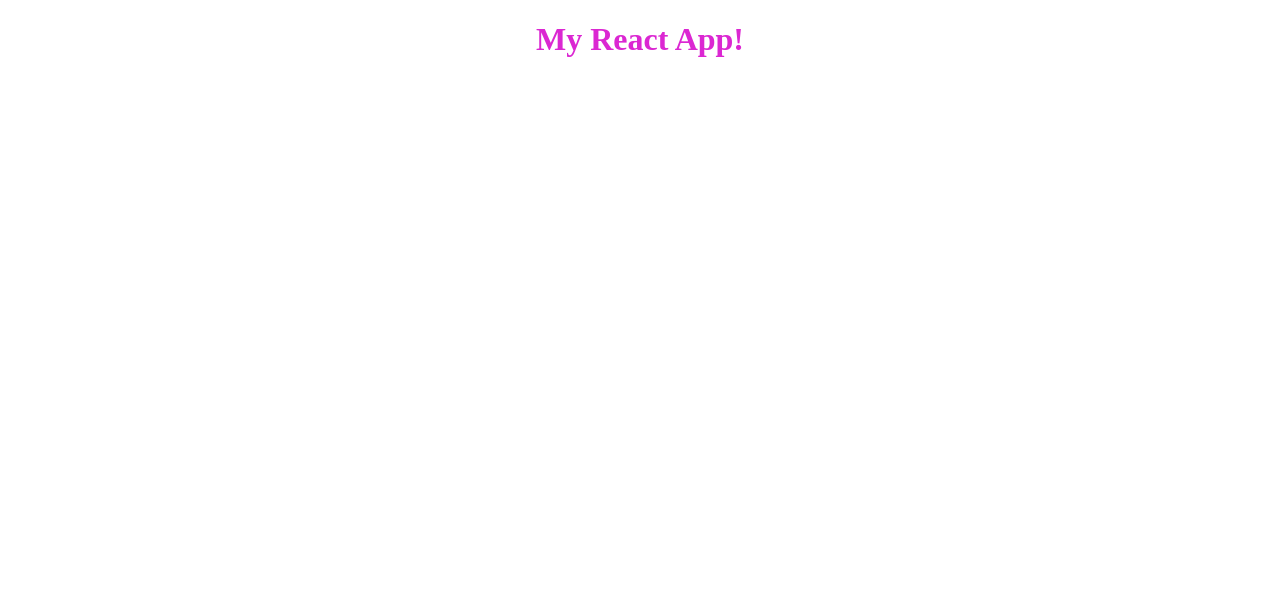
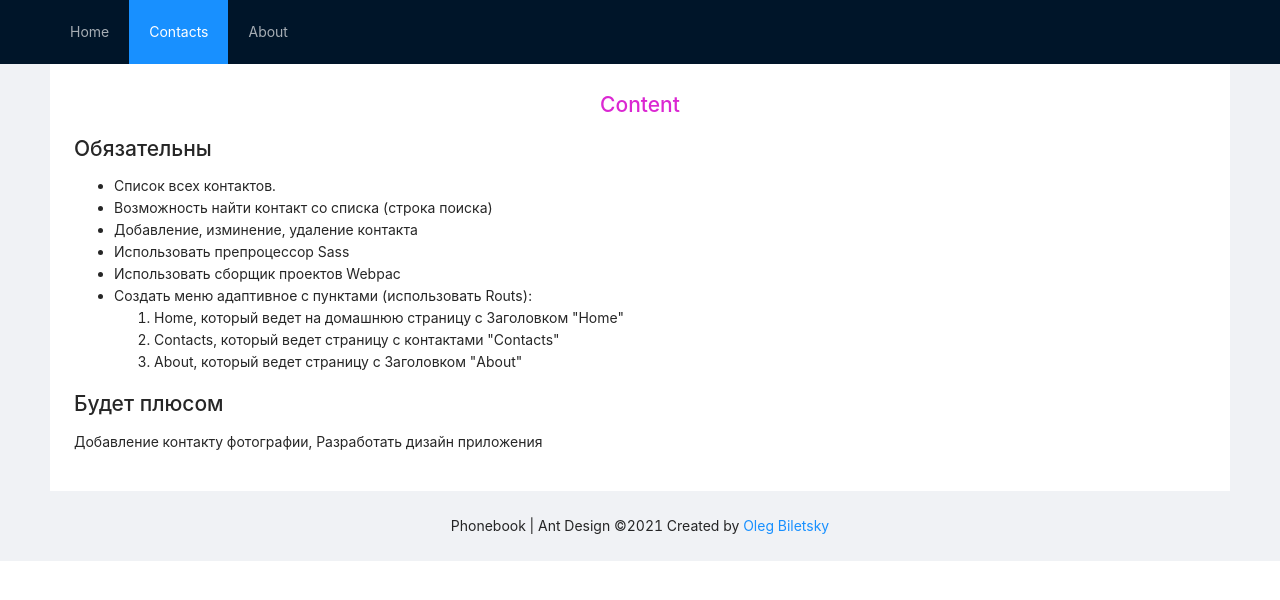
Before and after one commit to OlegBiletsky/Phonebook, a React app: page / in a window 1280 px wide. Shown: the top 600 px of the page. Built offline with nearby package versions, Linux system fonts and the light colour scheme.

Commit message:
added depen., basic layout
added antd - AntDesign, added basic layout for site, added some info in content

```diff
--- a/package.json
+++ b/package.json
@@ -24,6 +24,7 @@
     "webpack-dev-server": "^3.11.1"
   },
   "dependencies": {
+    "antd": "^4.10.2",
     "react": "^17.0.1",
     "react-dom": "^17.0.1"
   }
--- a/src/components/App.js
+++ b/src/components/App.js
@@ -1,14 +1,55 @@
 import React, { Component } from "react";
+import 'antd/dist/antd.css';
+import '../styles/App.css';
 
-import '../styles/App.css';
+import { Layout, Menu } from 'antd';
+
+const { Header, Content, Footer } = Layout;
 
 class App extends Component {
     render() {
         return (
             <div>
-                <h1>My React App!</h1>
+                <Layout className="layout">
+                    <Header>
+                        <div className="logo" />
+                        <Menu theme="dark" mode="horizontal" defaultSelectedKeys={['2']}>
+                            <Menu.Item key="1">Home</Menu.Item>
+                            <Menu.Item key="2">Contacts</Menu.Item>
+                            <Menu.Item key="3">About</Menu.Item>
+                        </Menu>
+                    </Header>
+                    <Content style={{ padding: '0 50px' }}>
+                        <div className="site-layout-content">
+                            <h1>Content</h1>
+                            <h2>Обязательны</h2>
+                            <ul>
+                                <li>Список всех контактов.</li>
+                                <li>Возможность найти контакт со списка (строка поиска)</li>
+                                <li>Добавление, изминение, удаление контакта</li>
+                                <li>Использовать препроцессор Sass</li>
+                                <li>Использовать сборщик проектов Webpac</li>
+                                <li>Создать меню адаптивное с пунктами (использовать Routs):
+                                    <ol>
+                                        <li> Home, который ведет на домашнюю страницу с Заголовком "Home"</li>
+                                        <li>Contacts, который ведет страницу с контактами "Contacts"</li>
+                                        <li>About, который ведет страницу с Заголовком "About"</li>
+                                    </ol>
+                                </li>
+                            </ul>
+                            <h2>Будет плюсом</h2>
+                            <p>
+                                Добавление контакту фотографии,
+                                Разработать дизайн приложения
+                            </p>
+                        </div>
+                    </Content>
+                    <Footer style={{ textAlign: 'center' }}>
+                        Phonebook | Ant Design ©2021 Created by <a href="https://github.com/OlegBiletsky/Phonebook" target="blank">Oleg Biletsky</a>
+                    </Footer>
+                </Layout>
             </div>
         );
     }
-}
+};
 export default App;
--- a/src/styles/App.css
+++ b/src/styles/App.css
@@ -2,3 +2,22 @@ h1 {
     color: #db27d2;
     text-align: center;
 }
+
+
+
+.site-layout-content {
+    min-height: 280px;
+    padding: 24px;
+    background: #fff;
+  }
+  #components-layout-demo-top .logo {
+    float: left;
+    width: 120px;
+    height: 31px;
+    margin: 16px 24px 16px 0;
+    background: rgba(255, 255, 255, 0.3);
+  }
+  .ant-row-rtl #components-layout-demo-top .logo {
+    float: right;
+    margin: 16px 0 16px 24px;
+  }
```
Also changed, not shown: 1 other file (tests, documents, lock files or other folders).
